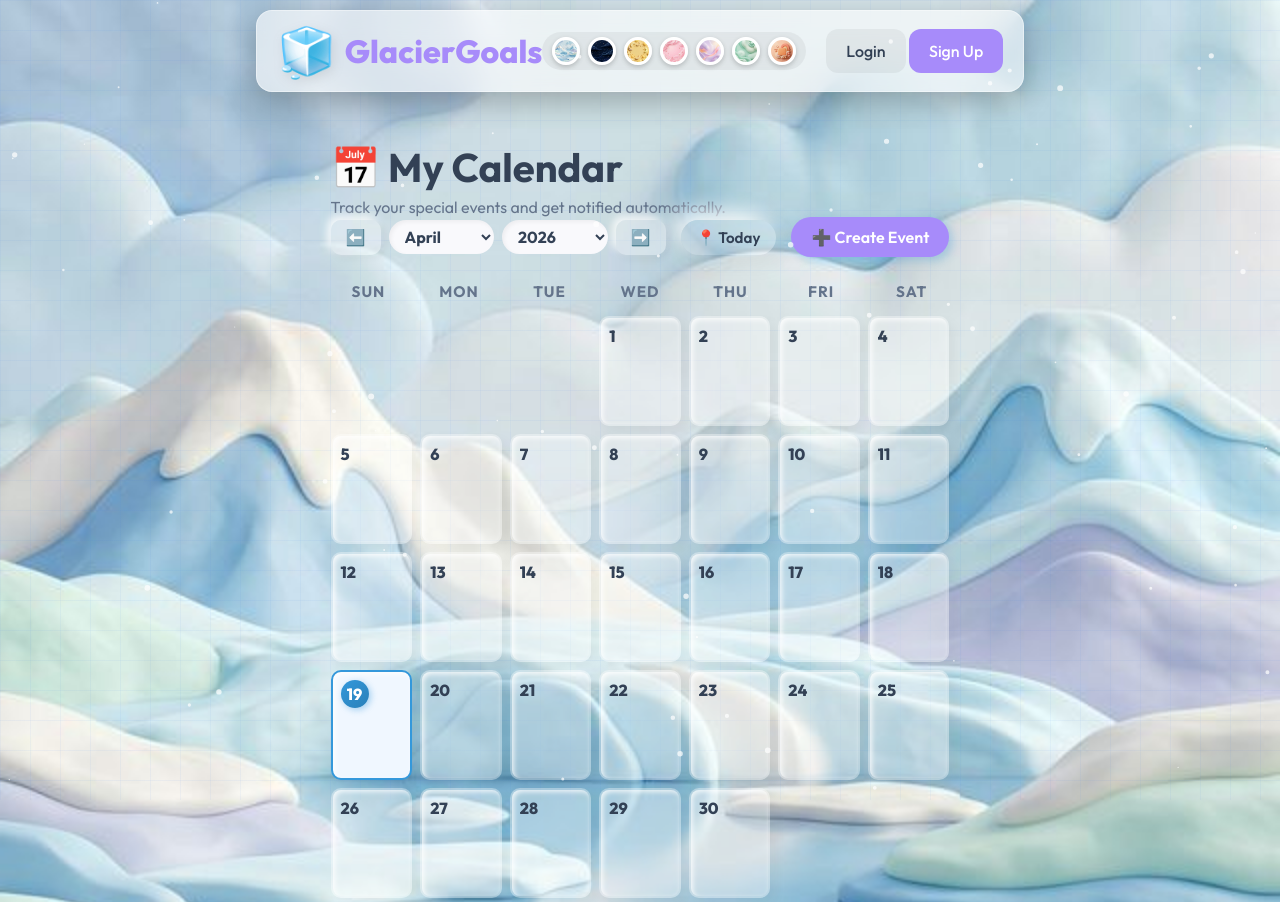
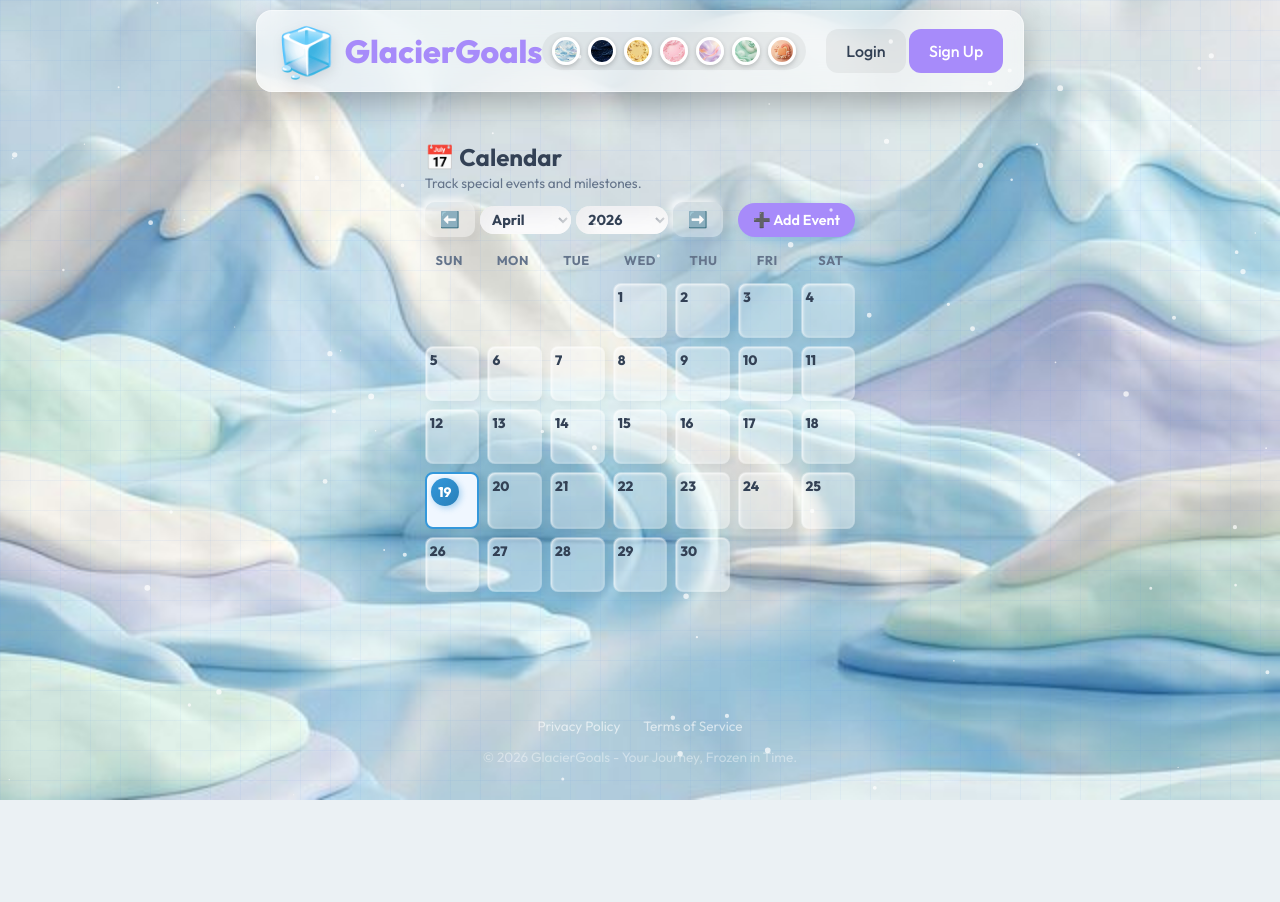
Before and after one commit to keerthana-hk/GlacierGoals, a Python web app: template templates/calendar.html in a window 1280 px wide. Shown: the top 902 px of the page. After the commit the page ends 800 px from the top, so only its background shows below. Run offline with Jinja, Linux system fonts and the light colour scheme; the template is opened without the code that fills it: most values are stand-ins (such as "Sample title", 1, 10 or a date in 2020); some libraries are stand-ins or nearby versions.

Commit message:
Compact Calendar: Reduced cell sizes, smaller text, and removed Today button to save space

```diff
--- a/templates/calendar.html
+++ b/templates/calendar.html
@@ -25,21 +25,21 @@
 .day-header-lbl {
     text-align: center;
     font-weight: 700;
-    font-size: 0.95rem;
+    font-size: 0.8rem;
     color: var(--text-light);
     text-transform: uppercase;
-    letter-spacing: 1px;
+    letter-spacing: 0.5px;
 }
 .calendar-cell {
     background: var(--clay-bg);
-    min-height: 90px;
-    border-radius: 10px;
-    padding: 8px;
-    box-shadow: inset 2px 2px 5px rgba(255,255,255,0.8), 6px 6px 12px rgba(0,0,0,0.04);
+    min-height: 45px;
+    border-radius: 8px;
+    padding: 4px;
+    box-shadow: inset 1px 1px 3px rgba(255,255,255,0.8), 3px 3px 6px rgba(0,0,0,0.04);
     transition: transform 0.2s, box-shadow 0.2s;
     cursor: pointer;
     position: relative;
-    border: 2px solid transparent;
+    border: 1px solid transparent;
     display: flex;
     flex-direction: column;
 }
@@ -53,10 +53,10 @@
     border: 2px solid #3498db;
 }
 .date-number {
-    font-size: 1rem;
+    font-size: 0.85rem;
     font-weight: 800;
     color: var(--text-color);
-    margin-bottom: 8px;
+    margin-bottom: 4px;
     display: inline-block;
 }
 .calendar-cell.today .date-number {
@@ -72,11 +72,11 @@
 .event-badge {
     background: rgba(241, 196, 15, 0.2);
     color: #b9770e;
-    padding: 6px 10px;
-    border-radius: 8px;
-    font-size: 0.85rem;
+    padding: 2px 4px;
+    border-radius: 4px;
+    font-size: 0.65rem;
     font-weight: 600;
-    margin-bottom: 6px;
+    margin-bottom: 3px;
     white-space: nowrap;
     overflow: hidden;
     text-overflow: ellipsis;
@@ -134,15 +134,15 @@
     padding-top: 5px;
 }
 .mood-chip {
-    width: 24px;
-    height: 24px;
+    width: 18px;
+    height: 18px;
     border-radius: 50%;
     background: rgba(255, 255, 255, 0.6);
-    box-shadow: 2px 2px 5px rgba(0,0,0,0.05);
+    box-shadow: 1px 1px 3px rgba(0,0,0,0.05);
     display: flex;
     align-items: center;
     justify-content: center;
-    font-size: 0.8rem;
+    font-size: 0.65rem;
     transition: transform 0.2s cubic-bezier(0.175, 0.885, 0.32, 1.275);
     z-index: 2;
 }
@@ -156,24 +156,23 @@
 }
 </style>
 
-<div class="header-section" style="margin-bottom: 0;">
+<div class="header-section" style="margin-bottom: 10px;">
     <div>
-        <h1 style="margin:0;">📅 My Calendar</h1>
-        <p class="subtitle" style="margin-top: 5px;">Track your special events and get notified automatically.</p>
+        <h2 style="margin:0;">📅 Calendar</h2>
+        <p class="subtitle" style="margin-top: 2px; font-size: 0.85rem;">Track special events and milestones.</p>
     </div>
 </div>
 
-<div class="calendar-header">
-    <div style="display: flex; align-items: center; gap: 15px; flex-wrap: wrap;">
-        <div style="display: flex; gap: 8px; justify-content: center; align-items: center;">
+<div class="calendar-header" style="margin-bottom: 15px;">
+    <div style="display: flex; align-items: center; gap: 10px; flex-wrap: wrap;">
+        <div style="display: flex; gap: 5px; justify-content: center; align-items: center;">
             <button id="prev-month" class="nav-btn" title="Previous Month">⬅️</button>
-            <select id="month-select" class="clay-input" style="font-size: 1rem; font-weight: bold; padding: 6px 12px; background: var(--bg-color); cursor: pointer; appearance: auto; margin: 0; box-shadow: inset 2px 2px 4px rgba(0,0,0,0.05);"></select>
-            <select id="year-select" class="clay-input" style="font-size: 1rem; font-weight: bold; padding: 6px 12px; background: var(--bg-color); cursor: pointer; appearance: auto; margin: 0; box-shadow: inset 2px 2px 4px rgba(0,0,0,0.05);"></select>
+            <select id="month-select" class="clay-input" style="font-size: 0.9rem; font-weight: bold; padding: 4px 8px; background: var(--bg-color); cursor: pointer; appearance: auto; margin: 0;"></select>
+            <select id="year-select" class="clay-input" style="font-size: 0.9rem; font-weight: bold; padding: 4px 8px; background: var(--bg-color); cursor: pointer; appearance: auto; margin: 0;"></select>
             <button id="next-month" class="nav-btn" title="Next Month">➡️</button>
         </div>
-        <button id="today-btn" class="clay-button" style="padding: 8px 16px; font-size: 0.95rem;">📍 Today</button>
     </div>
-    <button id="add-event-btn" class="clay-button primary" style="padding: 10px 20px; font-size: 1rem; box-shadow: 4px 4px 10px rgba(52,152,219,0.3);">➕ Create Event</button>
+    <button id="add-event-btn" class="clay-button primary" style="padding: 8px 15px; font-size: 0.9rem; box-shadow: 4px 4px 10px rgba(52,152,219,0.3);">➕ Add Event</button>
 </div>
 
 <div class="calendar-grid-header">
@@ -324,7 +323,7 @@ document.addEventListener('DOMContentLoaded', () => {
             const eventsContainer = document.createElement('div');
             eventsContainer.style.flexGrow = "1";
             eventsContainer.style.overflowY = "auto";
-            eventsContainer.style.maxHeight = "90px";
+            eventsContainer.style.maxHeight = "40px";
 
             const dayEvents = eventsData.filter(e => e.date === fullDate || (e.is_annual && e.date.substring(5) === monthDayVal));
             dayEvents.forEach(evt => {
```
